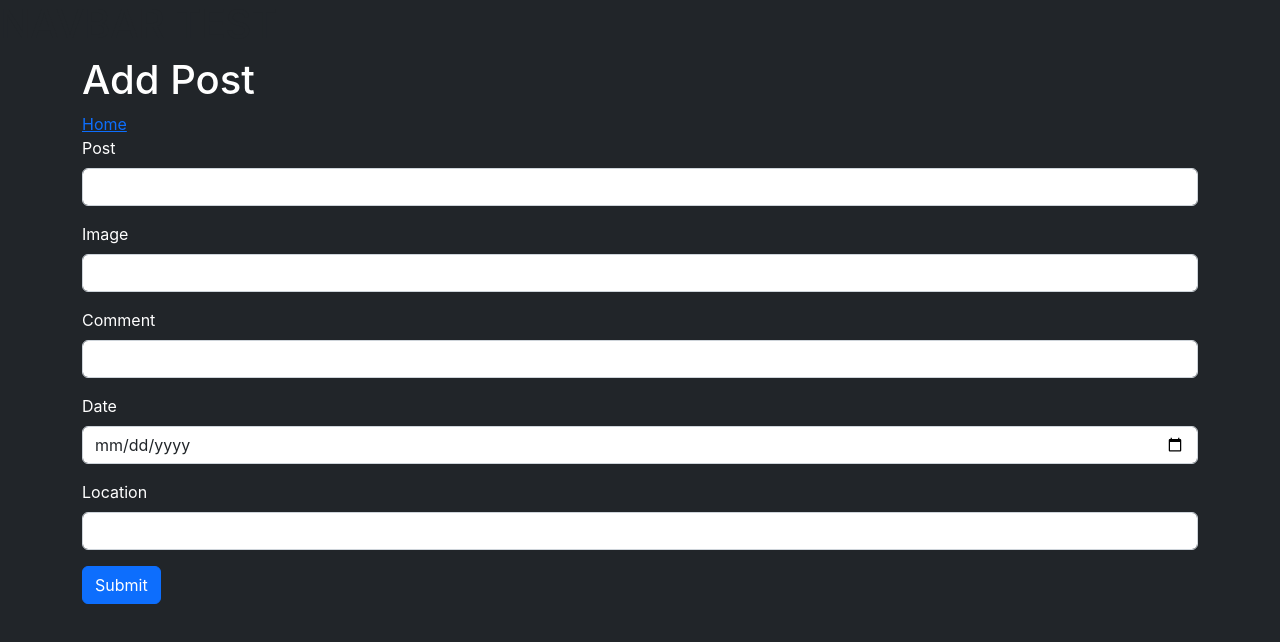
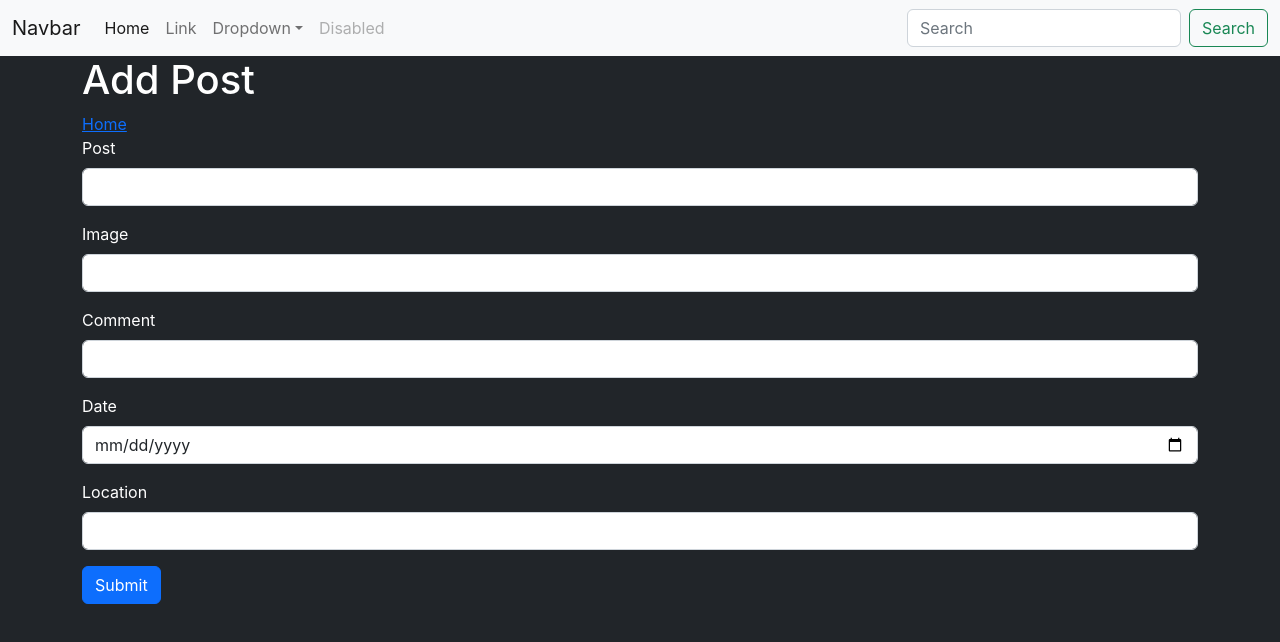
Before and after one commit to jenricastro/GA_GP_socialMedia, a React (Create React App) app in the folder client/: page / in a window 1280 px wide. Shown: the top 642 px of the page. Built offline with nearby package versions, Linux system fonts and the light colour scheme.

Commit message:
navbar tests

```diff
--- a/client/src/App.js
+++ b/client/src/App.js
@@ -6,35 +6,24 @@
 import EditPost from "./components/media/EditPost";
 import Register from "./components/user/register/register";
 import '../src/App.css'
+import Layout from "./components/layout/Layout";
 
+const App = () => {
+  const [postList, setPostList] = useState([])
 
-const App = () =>{
-  const [postList, setPostList] = useState([]);
-
-  return(
+  return (
     <div>
       <>
-      <h1>NAVBAR TEST</h1>
         <BrowserRouter>
-      {/* Everything inside of our Router component needs a path */}
+          <Layout>
             <Routes>
-
-            <Route path = '/' element={<AddPost
-              postList = {postList}
-              setPostList = {setPostList}
-            />}>
-            </Route>
-
-            <Route path = '/all' element={<AllPost
-              postList = {postList}
-              setPostList = {setPostList}
-            />}>
-            </Route>
-
-            <Route path="/show/:id" element={<ShowPost/>}></Route>
-            <Route path="/edit/:id" element={<EditPost/>}></Route>
-            <Route path="/register" element={<Register/>}></Route>
+              <Route path='/' element={<AddPost postList={postList} setPostList={setPostList}/>}></Route>
+              <Route path='/all' element={<AllPost postList={postList} setPostList={setPostList}/>}></Route>
+              <Route path='/show/:id' element={<ShowPost/>}></Route>
+              <Route path='/edit/:id' element={<EditPost/>}></Route>
+              <Route path='/register' element={<Register/>}></Route>
             </Routes>
+          </Layout>
         </BrowserRouter>
       </>
     </div>
--- /dev/null
+++ b/client/src/components/layout/Layout.js
@@ -0,0 +1,14 @@
+import Navbar from "./Navbar";
+
+const Layout = ({children}) => {
+    return (
+        <>
+            <Navbar/>
+            <main>
+                {children}
+            </main>
+        </>
+    )
+}
+
+export default Layout
--- /dev/null
+++ b/client/src/components/layout/Navbar.js
@@ -0,0 +1,44 @@
+import {Link} from "react-router-dom"
+
+const Navbar = () => {
+    return (
+        <nav class="navbar navbar-expand-lg bg-light">
+            <div class="container-fluid">
+            <a class="navbar-brand" href="#">Navbar</a>
+            <button class="navbar-toggler" type="button" data-bs-toggle="collapse" data-bs-target="#navbarSupportedContent" aria-controls="navbarSupportedContent" aria-expanded="false" aria-label="Toggle navigation">
+            <span class="navbar-toggler-icon"></span>
+            </button>
+            <div class="collapse navbar-collapse" id="navbarSupportedContent">
+            <ul class="navbar-nav me-auto mb-2 mb-lg-0">
+                <li class="nav-item">
+                <a class="nav-link active" aria-current="page" href="#">Home</a>
+                </li>
+                <li class="nav-item">
+                <a class="nav-link" href="#">Link</a>
+                </li>
+                <li class="nav-item dropdown">
+                <a class="nav-link dropdown-toggle" href="#" role="button" data-bs-toggle="dropdown" aria-expanded="false">
+                    Dropdown
+                </a>
+                <ul class="dropdown-menu">
+                    <li><a class="dropdown-item" href="#">Action</a></li>
+                    <li><a class="dropdown-item" href="#">Another action</a></li>
+                    <li><hr class="dropdown-divider"/></li>
+                    <li><a class="dropdown-item" href="#">Something else here</a></li>
+                </ul>
+                </li>
+                <li class="nav-item">
+                <a class="nav-link disabled">Disabled</a>
+                </li>
+            </ul>
+            <form class="d-flex" role="search">
+                <input class="form-control me-2" type="search" placeholder="Search" aria-label="Search"/>
+                <button class="btn btn-outline-success" type="submit">Search</button>
+            </form>
+            </div>
+        </div>
+        </nav>
+    )
+}
+
+export default Navbar
--- a/client/src/components/media/AddPost.js
+++ b/client/src/components/media/AddPost.js
@@ -39,7 +39,7 @@
     }
 
 
-    return(
+    return (
         <div className="container text-bg-dark">
             <h1>Add Post</h1>
             <Link to={'/all'}>Home</Link>
```
Lines whose indentation alone changed are shown as unchanged.
